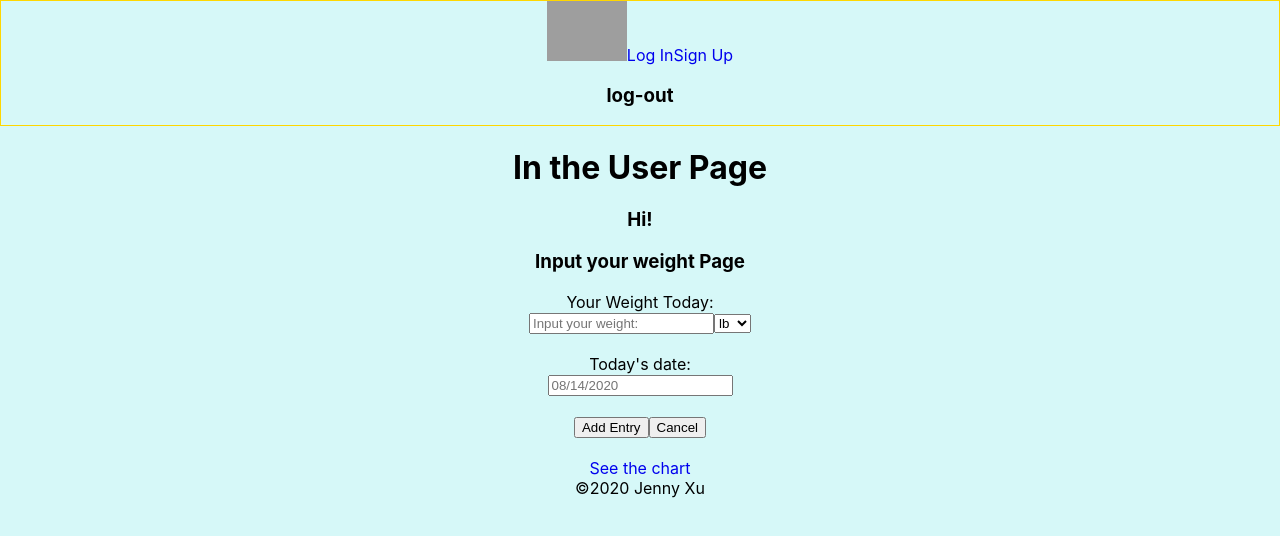
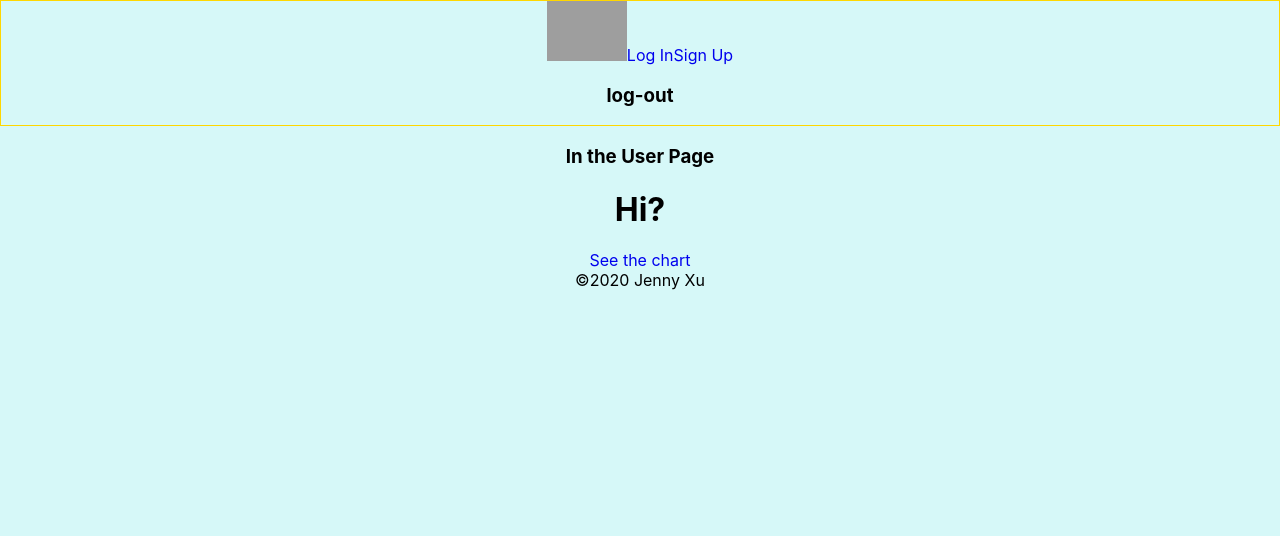
Before and after one commit to ZGZOO/scale-frontend, a React (Create React App) app in the folder scale-client/: page /userpage in a window 1280 px wide. Shown: the top 536 px of the page. Built offline with nearby package versions, Linux system fonts and the light colour scheme; grey boxes are pictures that could not be loaded.

Commit message:
move on to add entry

```diff
--- a/scale-client/src/components/InputWeight/InputWeight.jsx
+++ b/scale-client/src/components/InputWeight/InputWeight.jsx
@@ -77,7 +77,7 @@ function InputWeight(props) {
         <br />
         <br />
         <button type="submit">Add Entry</button>
-        <NavLink to="/">
+        <NavLink to="/userpage">
           <button>Cancel</button>
         </NavLink>
         <br />
--- a/scale-client/src/components/Logout/Logout.jsx
+++ b/scale-client/src/components/Logout/Logout.jsx
@@ -8,12 +8,6 @@ function Logout(props) {
       props.history.push("/home");
       console.log("logging out");
     }, 3000);
-
-    // if (props.user !== null) {
-    //   result = "Logging out...";
-    // } else {
-    //   result = "Good bye!";
-    // }
   }, []);
 
   return <h1>Logging out ...</h1>;
--- a/scale-client/src/components/Nav/Nav.jsx
+++ b/scale-client/src/components/Nav/Nav.jsx
@@ -16,6 +16,7 @@ function Nav({ loggedIn }) {
         <>
           <NavLink to="/logout">Log Out</NavLink>
           <NavLink to="/userpage">My page</NavLink>
+          <NavLink to="/userpage/addWeight">Add entry</NavLink>
         </>
       ) : (
         <>
--- a/scale-client/src/components/UserPage/UserPage.jsx
+++ b/scale-client/src/components/UserPage/UserPage.jsx
@@ -1,20 +1,22 @@
 import React from "react";
-import { NavLink } from "react-router-dom";
+import { Route, NavLink } from "react-router-dom";
 import InputWeight from "../InputWeight/InputWeight";
 
 function UserPage({ user }) {
-  //   if (!user) {
-  //     return <h1>Loading</h1>;
-  //   } else {
-  //     return <h1>{user.success}</h1>;
-  //   }
-  console.log(user);
+  console.log("UserPage - ", user);
   return (
     <>
-      <h1>In the User Page</h1>
-      <h3>Hi!</h3>
-      <showweightlist />
-      <InputWeight />
+      <h3>In the User Page</h3>
+      {user !== null && user.status === 200 ? (
+        <h1>{user.success}</h1>
+      ) : (
+        <h1>Hi?</h1>
+      )}
+      {/* <showweightlist /> */}
+      <Route
+        path="/userpage/addWeight"
+        render={(props) => <InputWeight {...props} />}
+      />
       <NavLink to="/chart">See the chart</NavLink>
     </>
   );
```
Also changed, not shown: scale-client/src/components/Chart/Chart.jsx (added).
